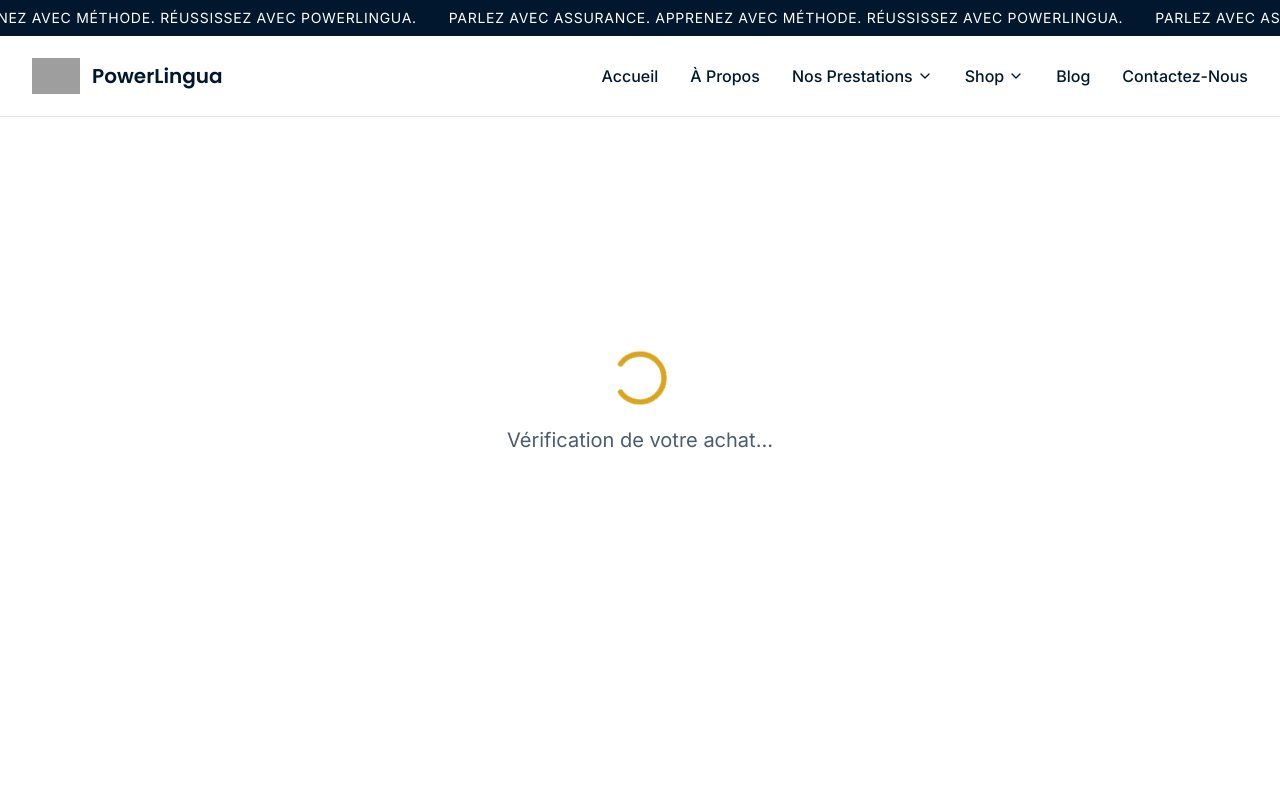
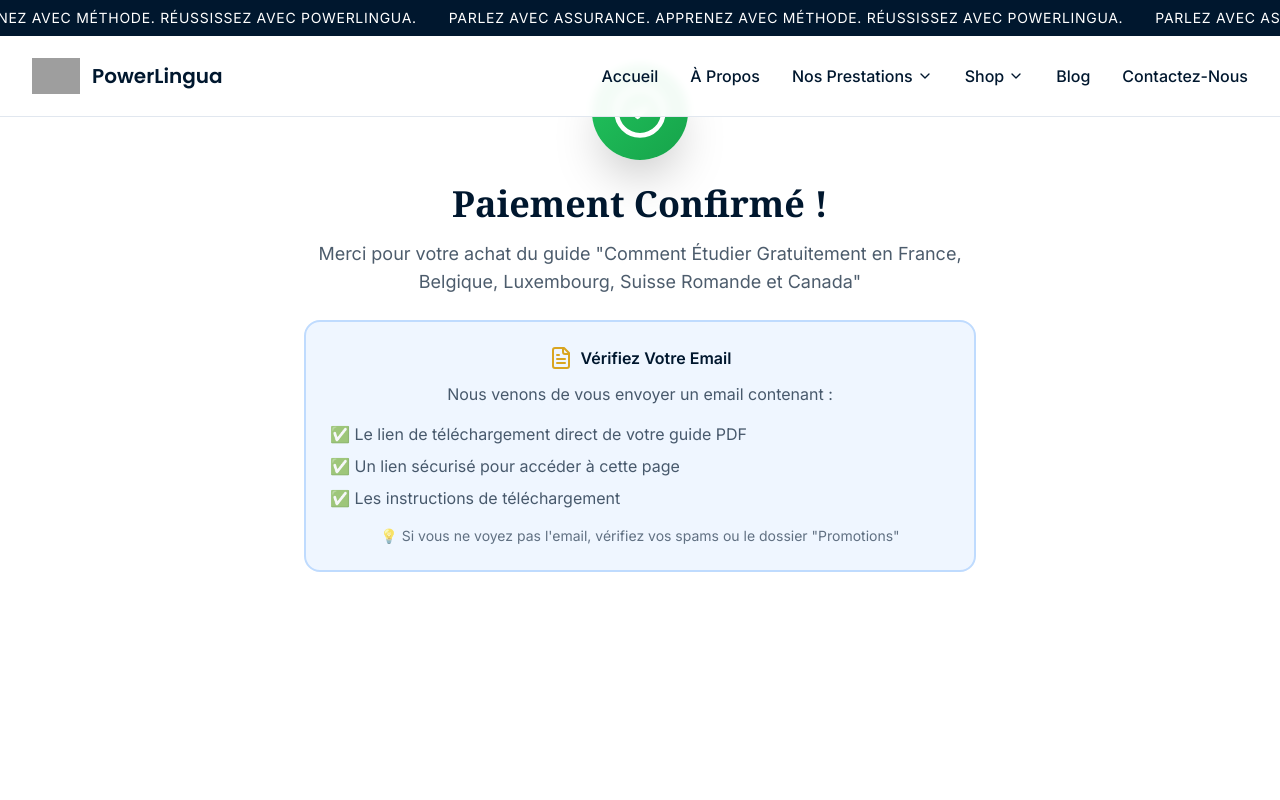
Before and after one commit to travelopportunities07-bot/sg-91c3514d-6c1c-4687-9189-9ab9e95859d6-1792160597, a Next.js app: page /shop/confirmation/etudes-francophone in a window 1280 px wide. Shown: the top 800 px of the page. Built offline with nearby package versions, Linux system fonts and the light colour scheme; grey boxes are pictures that could not be loaded.

Commit message:
fix(checkout): resolve stripe slug mismatch and redirect

```diff
--- a/src/pages/api/webhook/stripe.ts
+++ b/src/pages/api/webhook/stripe.ts
@@ -10,39 +10,47 @@ const supabaseUrl = process.env.NEXT_PUBLIC_SUPABASE_URL!;
 const supabaseServiceKey = process.env.SUPABASE_SERVICE_ROLE_KEY!;
 const supabase = createClient(supabaseUrl, supabaseServiceKey);
 
-// Mapping des produits avec leurs informations
-const PRODUCT_MAPPING: Record<string, { name: string; pdfUrl: string }> = {
+// Mapping des produits avec leurs informations ET slugs de pages
+const PRODUCT_MAPPING: Record<string, { name: string; pdfUrl: string; pageSlug: string }> = {
   "5kQ3cn2TdctkatdbZJ1sQ0o": {
     name: "Comment Étudier Gratuitement en Allemagne, Suisse, Autriche et Luxembourg",
-    pdfUrl: "https://drive.google.com/file/d/1hIkNSknoH1ROUkLL2VpvTkKMzd7gcGDS/view?usp=drive_link"
+    pdfUrl: "https://drive.google.com/file/d/1hIkNSknoH1ROUkLL2VpvTkKMzd7gcGDS/view?usp=drive_link",
+    pageSlug: "etudes-allemagne"
   },
   "3cI7sDdxRfFw6cXgfZ1sQ0p": {
     name: "Comment Étudier Gratuitement aux USA, Australie, Canada et Royaume-Uni",
-    pdfUrl: "https://drive.google.com/file/d/1G7OHqdPXL03l8lgVwLvhgJa2GQkFd2y-/view?usp=drive_link"
+    pdfUrl: "https://drive.google.com/file/d/1G7OHqdPXL03l8lgVwLvhgJa2GQkFd2y-/view?usp=drive_link",
+    pageSlug: "etudes-anglophone"
   },
   "6oU00bfFZ3WO7h15Bl1sQ0q": {
     name: "Comment Étudier Gratuitement en France, Belgique, Luxembourg, Suisse Romande et Canada",
-    pdfUrl: "https://drive.google.com/file/d/1Mh5EoboSoQFfOhL3UhxHEwJnIcE0vFoY/view?usp=drive_link"
+    pdfUrl: "https://drive.google.com/file/d/1Mh5EoboSoQFfOhL3UhxHEwJnIcE0vFoY/view?usp=drive_link",
+    pageSlug: "etudes-francophone"
   },
   "price_guide_suisse": {
     name: "Voyage et Opportunités pour la Suisse",
-    pdfUrl: "https://drive.google.com/uc?export=download&id=1cLNtOGlR92fv0NjG8U0ATyUc3wHZm5L6"
+    pdfUrl: "https://drive.google.com/uc?export=download&id=1cLNtOGlR92fv0NjG8U0ATyUc3wHZm5L6",
+    pageSlug: "guide-suisse"
   },
   "price_guide_mines": {
     name: "Opportunités dans les Mines Australiennes",
-    pdfUrl: "https://drive.google.com/uc?export=download&id=VOTRE_ID_MINES"
+    pdfUrl: "https://drive.google.com/uc?export=download&id=VOTRE_ID_MINES",
+    pageSlug: "guide-mines-australiennes"
   },
   "price_passeport_africain": {
     name: "Passeport Africain - Immigration Stratégique",
-    pdfUrl: "https://drive.google.com/uc?export=download&id=VOTRE_ID_PASSEPORT"
+    pdfUrl: "https://drive.google.com/uc?export=download&id=VOTRE_ID_PASSEPORT",
+    pageSlug: "passeport-africain"
   },
   "price_guide_juriste": {
     name: "Guide Juriste Africain en Europe",
-    pdfUrl: "https://drive.google.com/uc?export=download&id=VOTRE_ID_JURISTE"
+    pdfUrl: "https://drive.google.com/uc?export=download&id=VOTRE_ID_JURISTE",
+    pageSlug: "guide-juriste-africain"
   },
   "price_habitudes_financieres": {
     name: "Les 7 Habitudes Financières",
-    pdfUrl: "https://drive.google.com/uc?export=download&id=VOTRE_ID_FINANCE"
+    pdfUrl: "https://drive.google.com/uc?export=download&id=VOTRE_ID_FINANCE",
+    pageSlug: "habitudes-financieres"
   }
 };
 
@@ -152,7 +160,7 @@ export default async function handler(req: NextApiRequest, res: NextApiResponse)
       }
 
       // Envoyer l'email de confirmation avec le lien de téléchargement
-      const confirmationUrl = `${process.env.NEXT_PUBLIC_SITE_URL}/shop/confirmation/${productId}?token=${downloadToken}`;
+      const confirmationUrl = `${process.env.NEXT_PUBLIC_SITE_URL}/shop/confirmation/${productInfo.pageSlug}?token=${downloadToken}`;
 
       await fetch(`${process.env.NEXT_PUBLIC_SITE_URL}/api/send-ebook-email`, {
         method: "POST",
--- a/src/pages/shop/confirmation/etudes-allemagne.tsx
+++ b/src/pages/shop/confirmation/etudes-allemagne.tsx
@@ -19,6 +19,10 @@ export default function ConfirmationEtudesAllemagne() {
   useEffect(() => {
     if (token) {
       verifyDownload();
+    } else {
+      // Pas de token = accès direct depuis Stripe, afficher la page sans vérification
+      setLoading(false);
+      setVerified(false);
     }
   }, [token]);
 
@@ -58,6 +62,54 @@ export default function ConfirmationEtudesAllemagne() {
             <Loader2 className="w-16 h-16 text-gold animate-spin mx-auto mb-4" />
             <p className="text-xl text-navy/70">Vérification de votre achat...</p>
           </div>
+        </main>
+        <Footer />
+      </>
+    );
+  }
+
+  // Si pas de token, afficher message d'attente de l'email
+  if (!token) {
+    return (
+      <>
+        <SEO
+          title="Confirmation de Paiement - Guide Études Allemagne | PowerLingua"
+          description="Votre paiement a été confirmé"
+        />
+        <Header />
+        <main className="min-h-screen bg-gradient-to-b from-cream/30 to-white">
+          <section className="py-16 px-4 sm:px-6 lg:px-8">
+            <div className="max-w-2xl mx-auto">
+              <div className="text-center mb-8">
+                <div className="inline-flex items-center justify-center w-24 h-24 bg-gradient-to-br from-green-500 to-green-600 rounded-full shadow-2xl mb-6">
+                  <CheckCircle2 className="w-14 h-14 text-white" />
+                </div>
+                <h1 className="font-serif text-3xl md:text-4xl text-navy mb-4">
+                  Paiement Confirmé !
+                </h1>
+                <p className="text-lg text-navy/70 mb-6">
+                  Merci pour votre achat du guide "Comment Étudier Gratuitement en Allemagne, Suisse, Autriche et Luxembourg"
+                </p>
+                <div className="bg-blue-50 border-2 border-blue-200 rounded-2xl p-6">
+                  <h3 className="font-semibold text-navy mb-3 flex items-center justify-center gap-2">
+                    <FileText className="w-6 h-6 text-gold" />
+                    Vérifiez Votre Email
+                  </h3>
+                  <p className="text-navy/70 mb-4">
+                    Nous venons de vous envoyer un email contenant :
+                  </p>
+                  <ul className="text-left text-navy/70 space-y-2 mb-4">
+                    <li>✅ Le lien de téléchargement direct de votre guide PDF</li>
+                    <li>✅ Un lien sécurisé pour accéder à cette page</li>
+                    <li>✅ Les instructions de téléchargement</li>
+                  </ul>
+                  <p className="text-sm text-navy/60 mt-4">
+                    💡 Si vous ne voyez pas l'email, vérifiez vos spams ou le dossier "Promotions"
+                  </p>
+                </div>
+              </div>
+            </div>
+          </section>
         </main>
         <Footer />
       </>
--- a/src/pages/shop/confirmation/etudes-anglophone.tsx
+++ b/src/pages/shop/confirmation/etudes-anglophone.tsx
@@ -19,6 +19,10 @@ export default function ConfirmationEtudesAnglophone() {
   useEffect(() => {
     if (token) {
       verifyDownload();
+    } else {
+      // Pas de token = accès direct depuis Stripe, afficher la page sans vérification
+      setLoading(false);
+      setVerified(false);
     }
   }, [token]);
 
@@ -58,6 +62,54 @@ export default function ConfirmationEtudesAnglophone() {
             <Loader2 className="w-16 h-16 text-gold animate-spin mx-auto mb-4" />
             <p className="text-xl text-navy/70">Vérification de votre achat...</p>
           </div>
+        </main>
+        <Footer />
+      </>
+    );
+  }
+
+  // Si pas de token, afficher message d'attente de l'email
+  if (!token) {
+    return (
+      <>
+        <SEO
+          title="Confirmation de Paiement - Guide Études Anglophone | PowerLingua"
+          description="Votre paiement a été confirmé"
+        />
+        <Header />
+        <main className="min-h-screen bg-gradient-to-b from-cream/30 to-white">
+          <section className="py-16 px-4 sm:px-6 lg:px-8">
+            <div className="max-w-2xl mx-auto">
+              <div className="text-center mb-8">
+                <div className="inline-flex items-center justify-center w-24 h-24 bg-gradient-to-br from-green-500 to-green-600 rounded-full shadow-2xl mb-6">
+                  <CheckCircle2 className="w-14 h-14 text-white" />
+                </div>
+                <h1 className="font-serif text-3xl md:text-4xl text-navy mb-4">
+                  Paiement Confirmé !
+                </h1>
+                <p className="text-lg text-navy/70 mb-6">
+                  Merci pour votre achat du guide "Comment Étudier Gratuitement aux USA, Australie, Canada et Royaume-Uni"
+                </p>
+                <div className="bg-blue-50 border-2 border-blue-200 rounded-2xl p-6">
+                  <h3 className="font-semibold text-navy mb-3 flex items-center justify-center gap-2">
+                    <FileText className="w-6 h-6 text-gold" />
+                    Vérifiez Votre Email
+                  </h3>
+                  <p className="text-navy/70 mb-4">
+                    Nous venons de vous envoyer un email contenant :
+                  </p>
+                  <ul className="text-left text-navy/70 space-y-2 mb-4">
+                    <li>✅ Le lien de téléchargement direct de votre guide PDF</li>
+                    <li>✅ Un lien sécurisé pour accéder à cette page</li>
+                    <li>✅ Les instructions de téléchargement</li>
+                  </ul>
+                  <p className="text-sm text-navy/60 mt-4">
+                    💡 Si vous ne voyez pas l'email, vérifiez vos spams ou le dossier "Promotions"
+                  </p>
+                </div>
+              </div>
+            </div>
+          </section>
         </main>
         <Footer />
       </>
--- a/src/pages/shop/confirmation/etudes-francophone.tsx
+++ b/src/pages/shop/confirmation/etudes-francophone.tsx
@@ -19,6 +19,10 @@ export default function ConfirmationEtudesFrancophone() {
   useEffect(() => {
     if (token) {
       verifyDownload();
+    } else {
+      // Pas de token = accès direct depuis Stripe, afficher la page sans vérification
+      setLoading(false);
+      setVerified(false);
     }
   }, [token]);
 
@@ -58,6 +62,54 @@ export default function ConfirmationEtudesFrancophone() {
             <Loader2 className="w-16 h-16 text-gold animate-spin mx-auto mb-4" />
             <p className="text-xl text-navy/70">Vérification de votre achat...</p>
           </div>
+        </main>
+        <Footer />
+      </>
+    );
+  }
+
+  // Si pas de token, afficher message d'attente de l'email
+  if (!token) {
+    return (
+      <>
+        <SEO
+          title="Confirmation de Paiement - Guide Études Francophone | PowerLingua"
+          description="Votre paiement a été confirmé"
+        />
+        <Header />
+        <main className="min-h-screen bg-gradient-to-b from-cream/30 to-white">
+          <section className="py-16 px-4 sm:px-6 lg:px-8">
+            <div className="max-w-2xl mx-auto">
+              <div className="text-center mb-8">
+                <div className="inline-flex items-center justify-center w-24 h-24 bg-gradient-to-br from-green-500 to-green-600 rounded-full shadow-2xl mb-6">
+                  <CheckCircle2 className="w-14 h-14 text-white" />
+                </div>
+                <h1 className="font-serif text-3xl md:text-4xl text-navy mb-4">
+                  Paiement Confirmé !
+                </h1>
+                <p className="text-lg text-navy/70 mb-6">
+                  Merci pour votre achat du guide "Comment Étudier Gratuitement en France, Belgique, Luxembourg, Suisse Romande et Canada"
+                </p>
+                <div className="bg-blue-50 border-2 border-blue-200 rounded-2xl p-6">
+                  <h3 className="font-semibold text-navy mb-3 flex items-center justify-center gap-2">
+                    <FileText className="w-6 h-6 text-gold" />
+                    Vérifiez Votre Email
+                  </h3>
+                  <p className="text-navy/70 mb-4">
+                    Nous venons de vous envoyer un email contenant :
+                  </p>
+                  <ul className="text-left text-navy/70 space-y-2 mb-4">
+                    <li>✅ Le lien de téléchargement direct de votre guide PDF</li>
+                    <li>✅ Un lien sécurisé pour accéder à cette page</li>
+                    <li>✅ Les instructions de téléchargement</li>
+                  </ul>
+                  <p className="text-sm text-navy/60 mt-4">
+                    💡 Si vous ne voyez pas l'email, vérifiez vos spams ou le dossier "Promotions"
+                  </p>
+                </div>
+              </div>
+            </div>
+          </section>
         </main>
         <Footer />
       </>
```
